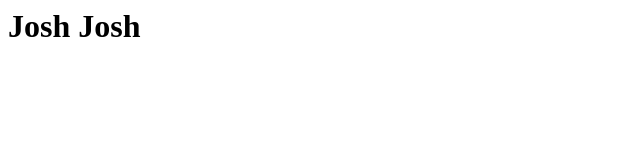
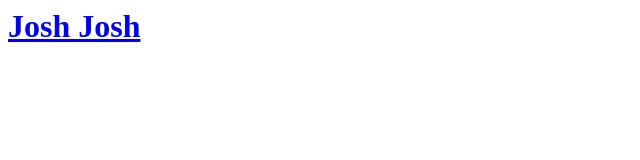
Before and after one commit to joshagilend/joshjosh.app, a plain HTML site: page index.html in a window 1280 px wide. Shown: the whole page, without its empty margins (0-640 px from the left). Drawn offline with Linux system fonts and the light colour scheme.

Commit message:
Update index.html

```diff
--- a/index.html
+++ b/index.html
@@ -1,3 +1,3 @@
 <html>
-  <h1>Josh Josh</h1>
+  <h1><a href="https://linkedin.com/in/joshjosh">Josh Josh</a></h1>
 </html>
```
